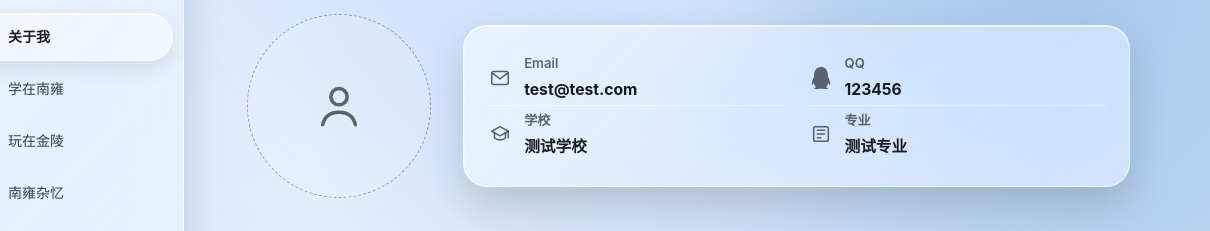
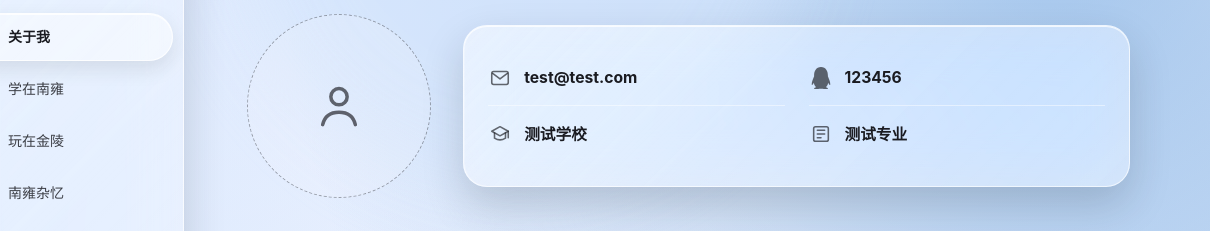
Before and after one commit to Mellow-Winds/MyBlog, a plain HTML site: page index.html in a window 1280 px wide. Shown: the part 126-357 px from the top of the page, 70-1280 px from the left. Drawn offline with Linux system fonts and the light colour scheme.

Commit message:
fix: simplify personal info placeholders

```diff
--- a/assets/css/style.css
+++ b/assets/css/style.css
@@ -331,18 +331,6 @@ body[data-material-mode="liquid-glass"] {
   border-bottom: 1px solid rgba(255, 255, 255, .46);
   color: var(--ink);
   font-size: var(--text-sm);
-  font-weight: 600;
-}
-
-.info-detail {
-  display: grid;
-  gap: 3px;
-  min-width: 0;
-}
-
-.info-label {
-  color: var(--muted);
-  font-size: 0.82rem;
   font-weight: 600;
 }
 
--- a/assets/js/app.js
+++ b/assets/js/app.js
@@ -142,14 +142,11 @@ function renderAbout() {
           </div>
           <article class="personal-info-card glass-surface">
             ${personalInfo.map(item => `
-              <div class="info-item">
+              <div class="info-item" aria-label="${item.label}: ${item.value}">
                 <span class="info-icon" aria-hidden="true">
                   <svg viewBox="0 0 24 24" fill="none" stroke="currentColor" stroke-width="1.7" stroke-linecap="round" stroke-linejoin="round">${item.icon}</svg>
                 </span>
-                <span class="info-detail">
-                  <span class="info-label">${item.label}</span>
-                  <strong class="info-value">${item.value}</strong>
-                </span>
+                <strong class="info-value">${item.value}</strong>
               </div>
             `).join('')}
           </article>
--- a/index.html
+++ b/index.html
@@ -6,7 +6,7 @@
     <meta name="theme-color" content="#F9F9FF">
     <meta name="description" content="个人主页">
     <title>个人主页</title>
-    <link rel="stylesheet" href="assets/css/style.css?v=homepage-3">
+    <link rel="stylesheet" href="assets/css/style.css?v=homepage-4">
   </head>
   <body data-material-mode="liquid-glass">
     <aside class="sidebar glass-surface" aria-label="个人主页导航">
@@ -84,6 +84,6 @@
       <div id="content-root"></div>
     </main>
 
-    <script src="assets/js/app.js?v=homepage-3"></script>
+    <script src="assets/js/app.js?v=homepage-4"></script>
   </body>
 </html>
```
Also changed, not shown: devlog/alpha_plan.md (+1 -1 lines).
